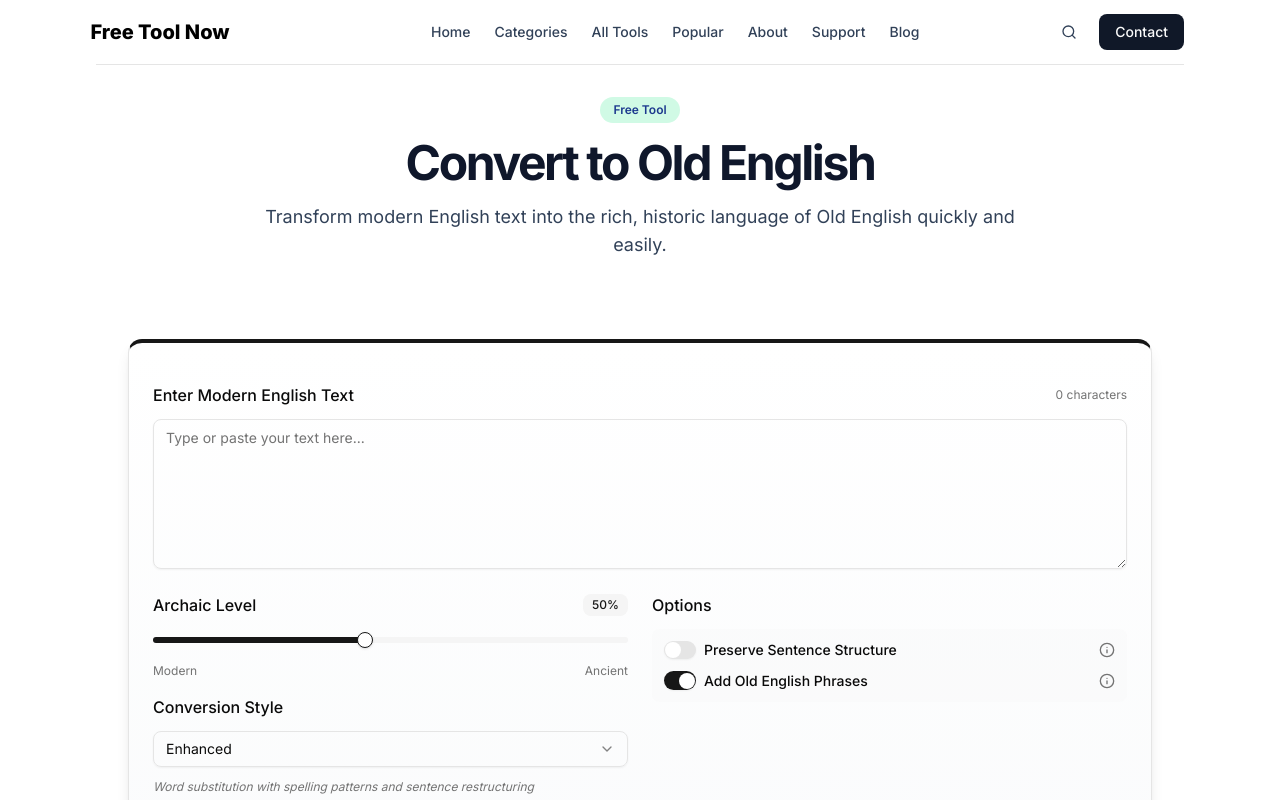
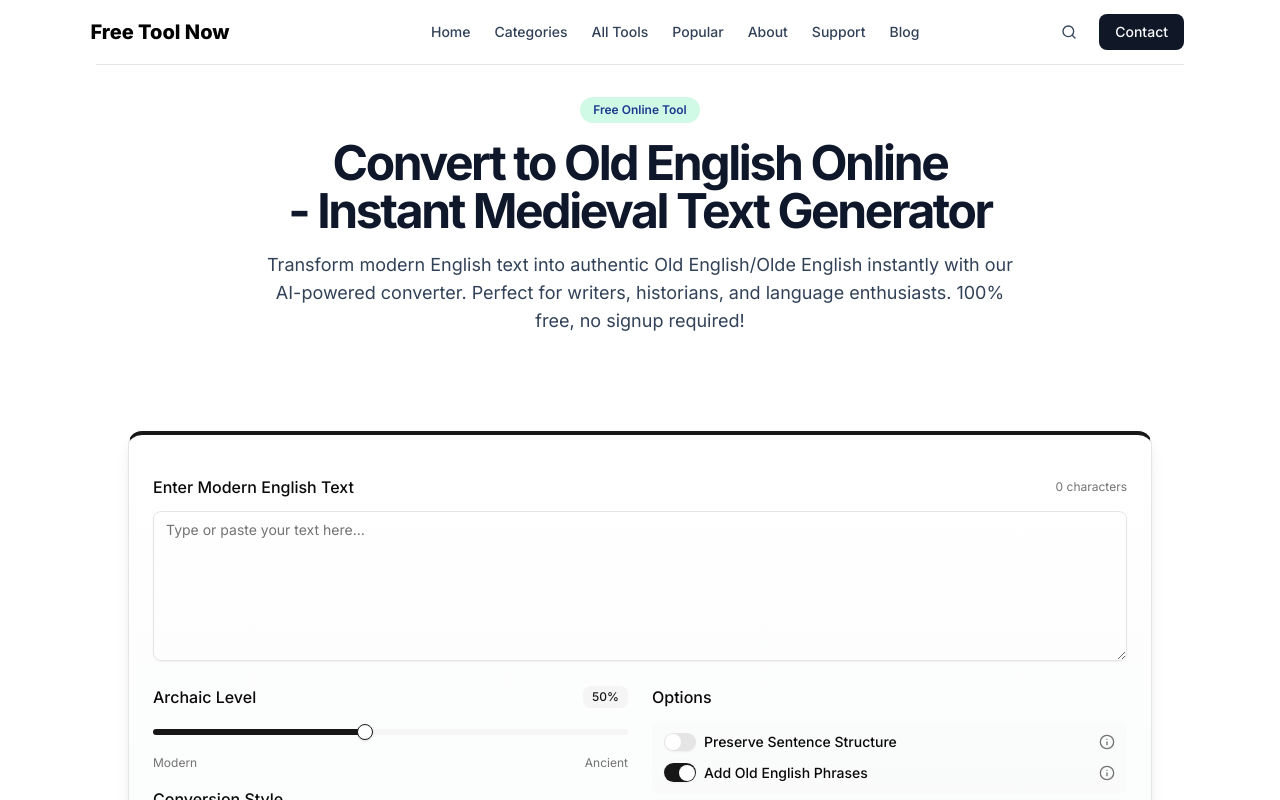
Before and after one commit to imad-101/Tools-Site, a Next.js app: page /convert-to-old-english in a window 1280 px wide. Shown: the top 800 px of the page. Built offline with nearby package versions, Linux system fonts and the light colour scheme.

Commit message:
tool old english

```diff
--- a/app/(Tools)/convert-to-old-english/page.tsx
+++ b/app/(Tools)/convert-to-old-english/page.tsx
@@ -17,23 +17,43 @@ export default function ConvertToOldEnglishPage() {
       <Header />
       <main className="flex-1">
         {/* Hero Section */}
-        <section className="w-full py-6 md:py-8 bg-white">
+        <section
+          className="w-full py-6 md:py-8 bg-white"
+          itemScope
+          itemType="https://schema.org/SoftwareApplication"
+        >
+          <meta itemProp="applicationCategory" content="Language Tool" />
+          <meta itemProp="operatingSystem" content="Web" />
           <div className="container px-4 md:px-6">
             <div className="flex flex-col items-center text-center max-w-3xl mx-auto space-y-4">
               <div className="inline-flex items-center rounded-full border px-3 py-1 text-xs font-semibold border-transparent bg-emerald-100 text-blue-900">
-                Free Tool
+                Free Online Tool
               </div>
-              <h1 className="text-3xl font-bold tracking-tighter sm:text-4xl md:text-5xl text-slate-900">
-                Convert to Old English
+              <h1
+                className="text-3xl font-bold tracking-tighter sm:text-4xl md:text-5xl text-slate-900"
+                itemProp="name"
+              >
+                Convert to Old English Online{" "}
+                <span className="hidden sm:block">
+                  - Instant Medieval Text Generator
+                </span>
               </h1>
-              <p className="text-slate-700 md:text-lg max-w-[800px]">
-                Transform modern English text into the rich, historic language
-                of Old English quickly and easily.
+              <p
+                className="text-slate-700 md:text-lg max-w-[800px] hidden sm:block"
+                itemProp="description"
+              >
+                Transform modern English text into authentic Old English/Olde
+                English instantly with our AI-powered converter. Perfect for
+                writers, historians, and language enthusiasts. 100% free, no
+                signup required!
               </p>
+              <meta
+                itemProp="url"
+                content="https://freetoolnow.com/convert-to-old-english"
+              />
             </div>
           </div>
         </section>
-
         {/* Tool Section */}
         <section className="w-full py-8 md:py-12 bg-white">
           <div className="container px-4 md:px-6">
--- a/app/sitemap.ts
+++ b/app/sitemap.ts
@@ -1,18 +1,9 @@
-import { getSortedPostsData } from "@/lib/posts";
-
 export default async function sitemap() {
-  const posts = getSortedPostsData();
-  const postUrls = posts.map((post) => ({
-    url: `https://freetoolnow.com/blog/${post.id}`,
-    lastModified: new Date(post.date),
-  }));
-
   return [
     {
       url: "https://freetoolnow.com/",
       lastModified: new Date(),
     },
-    ...postUrls,
     {
       url: "https://freetoolnow.com/convert-to-old-english",
       lastModified: new Date(),
--- /dev/null
+++ b/content/free-tool-now.md
@@ -0,0 +1,13 @@
+---
+title: "Free Tool Now | Free Tools and Utilities"
+date: "2024-06-20"
+description: "Dummy Post for free online tools site , Free Tool Now"
+authorName: "Imad Uddin"
+authorImage: "/images/authors/imad.jpg"
+readTime: "9 min read"
+thumbnail: "/images/blog/new.png"
+---
+
+# Welcome to Maryland
+
+Maryland, also known as the "Old Line State," is a state located in the Mid-Atlantic region of the United States. It is known for its rich history, diverse geography, and vibrant culture.
--- a/content/random-dummy-post.md
+++ /dev/null
@@ -1,42 +0,0 @@
----
-title: "Discover Maryland: A Journey Through the Old Line State"
-date: "2024-06-20"
-description: "Dive into the rich history, stunning landmarks, and unique culture of Maryland. From the Chesapeake Bay to Fort McHenry, explore what makes this state unforgettable."
-authorName: "Imad Uddin"
-authorImage: "/images/authors/imad.jpg"
-readTime: "9 min read"
-thumbnail: "/images/blog/new.png"
----
-
-# Welcome to Maryland
-
-Maryland, also known as the "Old Line State," is a state located in the Mid-Atlantic region of the United States. It is known for its rich history, diverse geography, and vibrant culture.
-
-## Quick Facts
-
-- **Capital**: Annapolis
-- **Largest City**: Baltimore
-- **State Bird**: Baltimore Oriole
-- **State Flower**: Black-Eyed Susan
-- **Nickname**: The Free State
-
-## Famous Landmarks
-
-1. **Fort McHenry**
-   Located in Baltimore, this historic fort inspired Francis Scott Key to write "The Star-Spangled Banner."
-
-2. **Chesapeake Bay**
-   The largest estuary in the United States, offering stunning views and fresh seafood.
-
-3. **Antietam National Battlefield**
-   A historic Civil War site commemorating the Battle of Antietam.
-
-## Fun Facts
-
-- Maryland is known for its blue crabs and Old Bay seasoning.
-- It was the seventh state to ratify the U.S. Constitution.
-- The state has a diverse landscape, ranging from mountains in the west to beaches on the eastern shore.
-
-## Conclusion
-
-Maryland is a small state with a big personality. Whether you're a history buff, a nature lover, or a foodie, Maryland has something for everyone!
```
